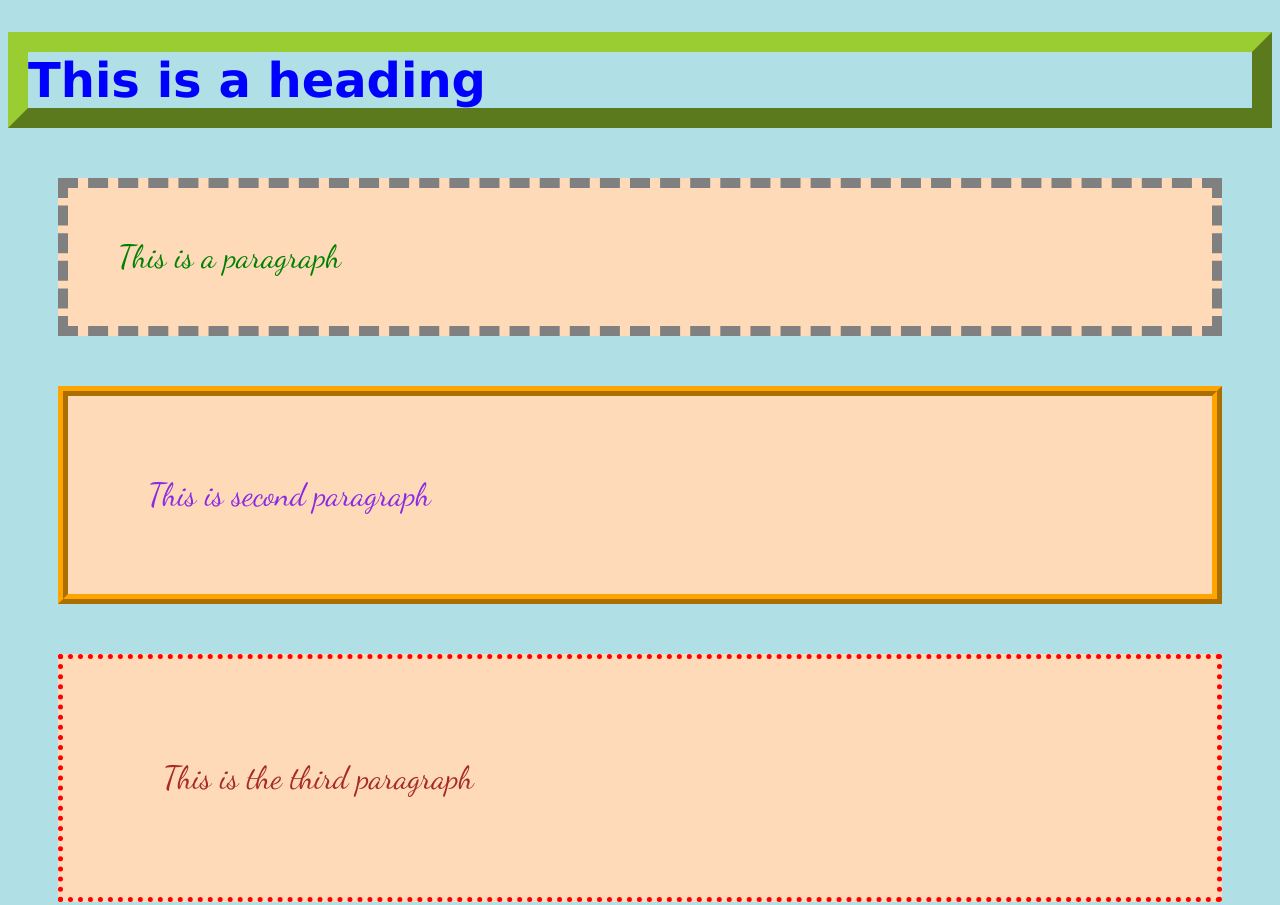
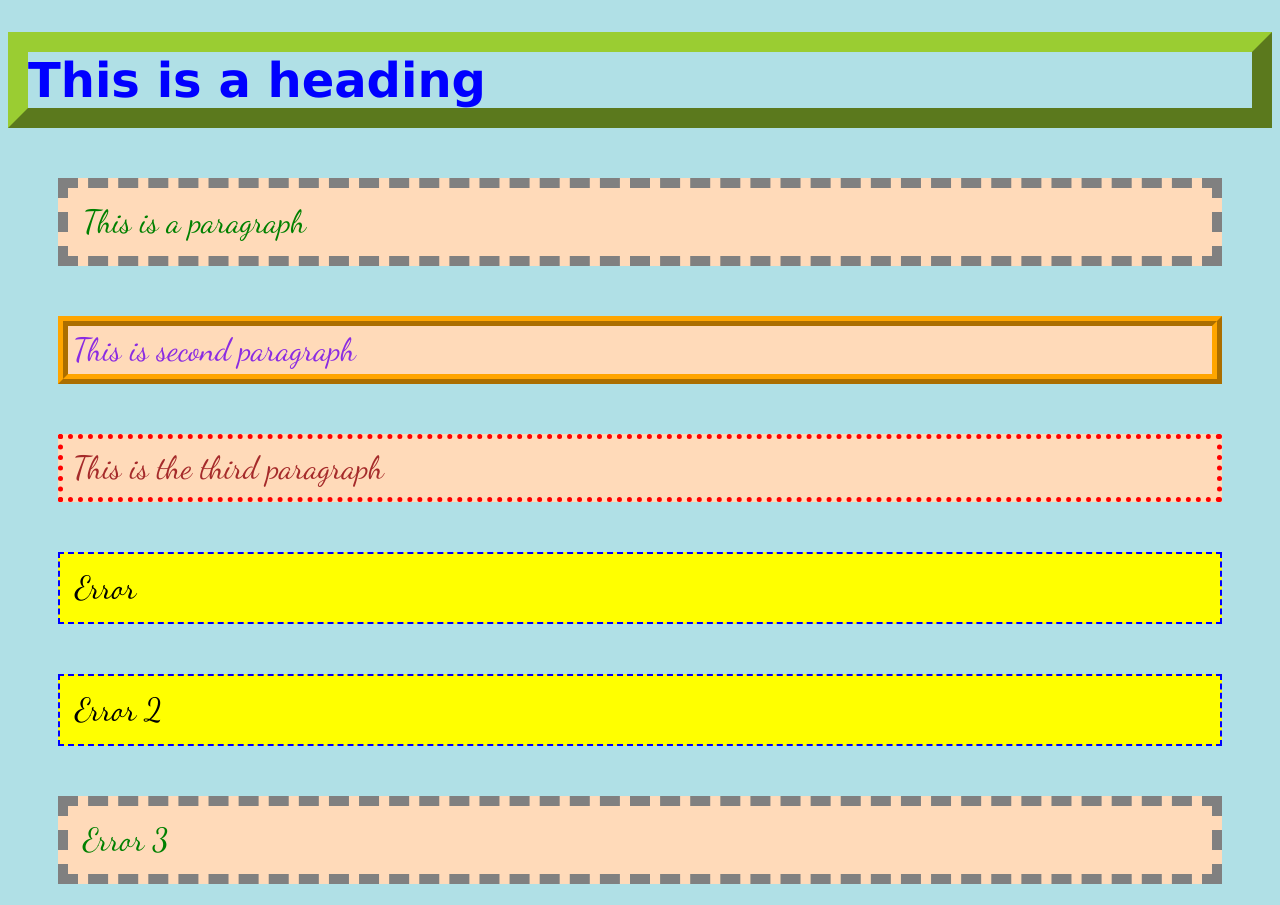
Before and after one commit to jason8805/jason8805.github.io, a plain HTML site: page s02/3.css.html in a window 1280 px wide. Shown: the top 905 px of the page. Drawn offline with Linux system fonts and the light colour scheme.

Commit message:
kaejdbhaeokzjfghdse

```diff
--- a/s02/3.css.html
+++ b/s02/3.css.html
@@ -22,19 +22,19 @@
             font-size: 200%;
             border:dashed 10px gray;
             background-color: peachpuff;
-            padding: 50px;
+            padding: 15px;
             margin: 50px;
 
         }
         p#secondP{
             color:blueviolet;
             border:ridge 10px orange;
-            padding: 80px;
+            padding: 5px;
         }
         p#thirdP{
             color: brown;
             border:dotted 5px red;
-            padding: 100px;
+            padding: 10px;
         }
         p.error{
             color: black;
```
Also changed, not shown: s01/4.Homework.html (+1 -1 lines).
